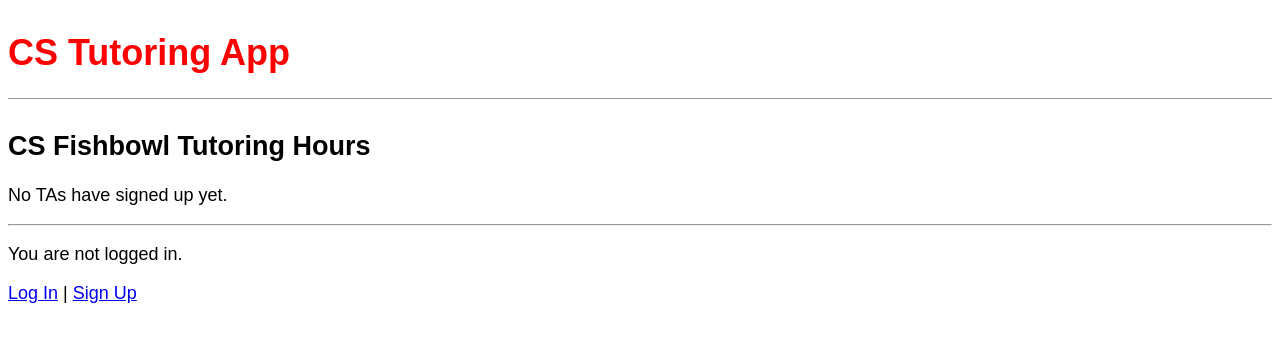
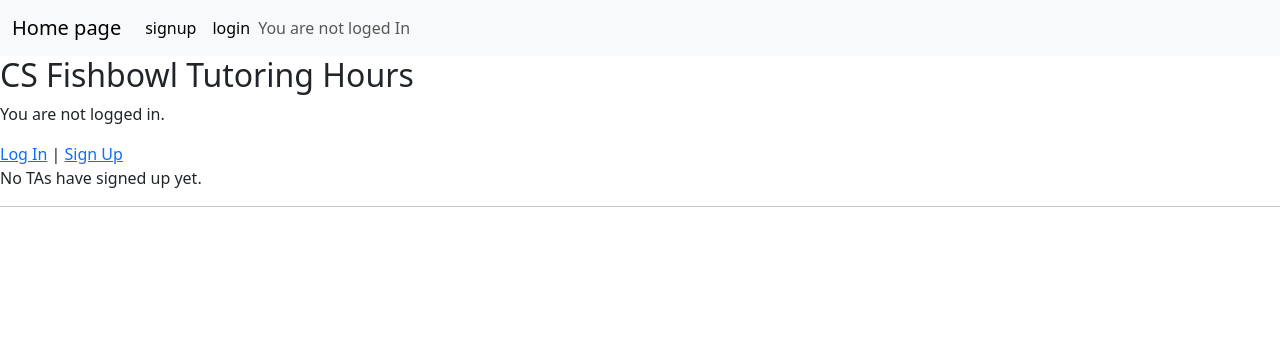
Before and after one commit to blheisey/tutoring-app, a Django app: page / in a window 1280 px wide. Shown: the top 342 px of the page. Run offline with Django 5.2, Linux system fonts and the light colour scheme.

Commit message:
this adds bootsrap elements and styling to the pages

```diff
--- a/accounts/models.py
+++ b/accounts/models.py
@@ -5,11 +5,9 @@ class TA(AbstractUser):
     days = models.CharField(
         max_length=50,
         blank=True,
-        help_text="Example: Mondays, Wednesdays, Fridays"
     )
     hours = models.CharField(
         max_length=50,
         blank=True,
-        help_text="Example: 2–4 PM"
     )
     information = models.TextField(blank=True )
--- a/accounts/templates/accounts/ta_detail.html
+++ b/accounts/templates/accounts/ta_detail.html
@@ -8,5 +8,7 @@
     <p><strong>Availability:</strong> {{ ta.days }} — {{ ta.hours }}</p>
   {% endif %}
 
+
+
   <p><a href="{% url 'home' %}">Back to all TAs</a></p>
 {% endblock content %}
--- a/accounts/templates/base.html
+++ b/accounts/templates/base.html
@@ -8,31 +8,63 @@
 <meta charset="utf-8">
 <title>{% block title %}Tutoring App{% endblock title %}</title>
 <link rel="stylesheet" href="{% static 'css/base.css' %}">
+<link href="https://cdn.jsdelivr.net/npm/bootstrap@5.3.8/dist/css/bootstrap.min.css" rel="stylesheet" integrity="sha384-sRIl4kxILFvY47J16cr9ZwB07vP4J8+LH7qKQnuqkuIAvNWLzeN8tE5YBujZqJLB" crossorigin="anonymous">
+
 </head>
 
-<body>
-     <header>
- <h1><a href="{% url 'home' %}">CS Tutoring App</a></h1>
- </header>
-<main>
+
+{% if user.is_authenticated %}
+<nav class="navbar navbar-expand-lg bg-body-tertiary">
+  <div class="container-fluid">
+    <a class="navbar-brand" href="{% url 'home' %}">Home page</a>
+    <button class="navbar-toggler" type="button" data-bs-toggle="collapse" data-bs-target="#navbarNavDropdown" aria-controls="navbarNavDropdown" aria-expanded="false" aria-label="Toggle navigation">
+      <span class="navbar-toggler-icon"></span>
+    </button>
+    <div class="collapse navbar-collapse" id="navbarNavDropdown">
+      <ul class="navbar-nav">
+        <li class="nav-item">
+          <a class="nav-link active" aria-current="add_hours" href="{% url 'add_hours' %}" >Edit\Add hours</a>
+        </li>
+
+      </ul>
+      <span class="navbar-text" >
+        {{ user.first_name }} {{ user.last_name }}
+      </span>
+    </div>
+  </div>
+</nav>
+
+{% else %}
+
+<nav class="navbar navbar-expand-lg bg-body-tertiary">
+  <div class="container-fluid">
+    <a class="navbar-brand" href="{% url 'home' %}">Home page</a>
+    <button class="navbar-toggler" type="button" data-bs-toggle="collapse" data-bs-target="#navbarNavDropdown" aria-controls="navbarNavDropdown" aria-expanded="false" aria-label="Toggle navigation">
+      <span class="navbar-toggler-icon"></span>
+    </button>
+    <div class="collapse navbar-collapse" id="navbarNavDropdown">
+      <ul class="navbar-nav">
+        <li class="nav-item">
+          <a class="nav-link active" aria-current="signup" href="{% url 'signup' %}"]>signup</a>
+        </li>
+        <li class="nav-item">
+          <a class="nav-link active" aria-current="login" href="{% url 'login' %}"]>login</a>
+        </li>
+      </ul>
+      <span class="navbar-text">
+        You are not loged In
+      </span>
+    </div>
+  </div>
+</nav>
+
+{% endif %}
+
 {% block content %}
 
 
-        <link href="https://fonts.googleapis.com/css?family=Source+Sans+Pro:400"
-rel="stylesheet">
-        <link rel="stylesheet" href="{% static 'CSS/base.css' %}">
-    </head>
-    <body>
-        <header>
-            <div class="nav-left">
-                <h1><a href="{% url 'home' %}">Django blog</a></h1>
-            </div>
+{% endblock content %}
 
-        </header>
-
-        <p>this is random text</p>
-
-{% endblock content %}
 </main>
 </body>
 </html>
--- a/accounts/templates/home.html
+++ b/accounts/templates/home.html
@@ -3,39 +3,54 @@
 {% block content %}
   <h2>CS Fishbowl Tutoring Hours</h2>
 
+    {% if user.is_authenticated %}
+    <p>
+      Hi {{ user.first_name }} {{ user.last_name }}!<br>
+      Your tutoring days and hours are <strong>{{ user.days }}</strong> and <strong>{{ user.hours }}</strong>.<br>
+      Your information: {{ user.information }}
+    </p>
+
+  {% else %}
+    <p>You are not logged in.</p>
+    <a href="{% url 'login' %}">Log In</a> |
+    <a href="{% url 'signup' %}">Sign Up</a>
+  {% endif %}
+
   {% if tas %}
-    <ul>
+
       {% for ta in tas %}
-        <li>
-          <a href="{% url 'ta_detail' ta.pk %}">
+
+      <div class="card" style="width: 18rem;">
+        <div class="card-body">
+          <h5 class="card-title"><a href="{% url 'ta_detail' ta.pk %}">
             {{ ta.first_name }} {{ ta.last_name }}
-          </a>
-          — {{ ta.days }} — {{ ta.hours }}
-        </li>
+          </a></h5>
+          <h6 class="card-subtitle mb-2 text-body-secondary"><p>
+          {{ ta.days }} — {{ ta.hours }}</p></h6>
+          <p class="card-text"><p><strong>Information:</strong> {{ ta.information }}   <p> </p>
+
+        </div>
+      </div>
+
+
+
+
       {% endfor %}
-    </ul>
+</div>
+
+
+
   {% else %}
     <p>No TAs have signed up yet.</p>
   {% endif %}
 
   <hr>
 
-  {% if user.is_authenticated %}
-    <p>
-      Hi {{ user.first_name }} {{ user.last_name }}!<br>
-      Your tutoring days and hours are <strong>{{ user.days }}</strong> and <strong>{{ user.hours }}</strong>.<br>
-      Your information: {{ user.information }}
-    </p>
+{% if user.is_authenticated %}
+  <form action="{% url 'logout' %}" method="post" style="margin-top: 10px;">
+        {% csrf_token %}
+        <button type="submit">Log Out</button>
+      </form>
+{% endif %}
 
-    <a href="{% url 'add_hours' %}">Add / Edit Hours</a>
-
-    <form action="{% url 'logout' %}" method="post" style="margin-top: 10px;">
-      {% csrf_token %}
-      <button type="submit">Log Out</button>
-    </form>
-  {% else %}
-    <p>You are not logged in.</p>
-    <a href="{% url 'login' %}">Log In</a> |
-    <a href="{% url 'signup' %}">Sign Up</a>
-  {% endif %}
 {% endblock content %}
```
Also changed, not shown: accounts/forms.py (+23 -1 lines).
